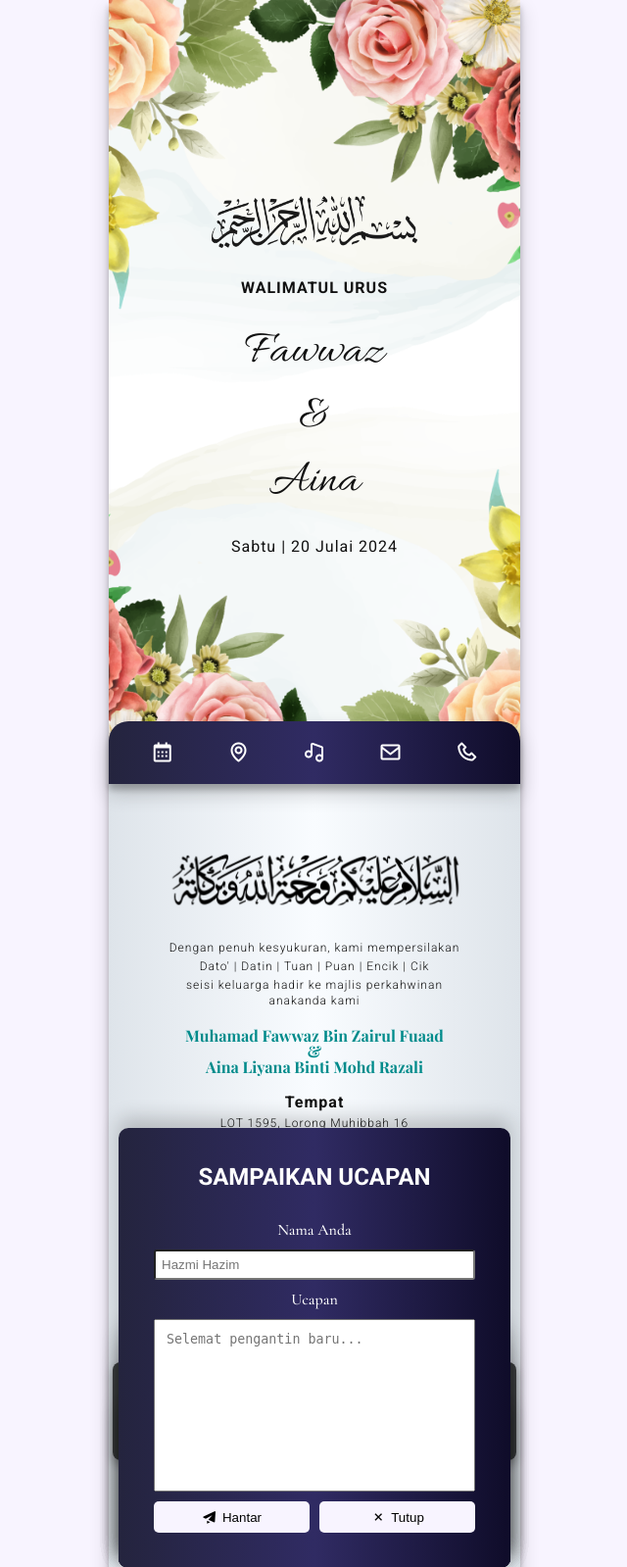
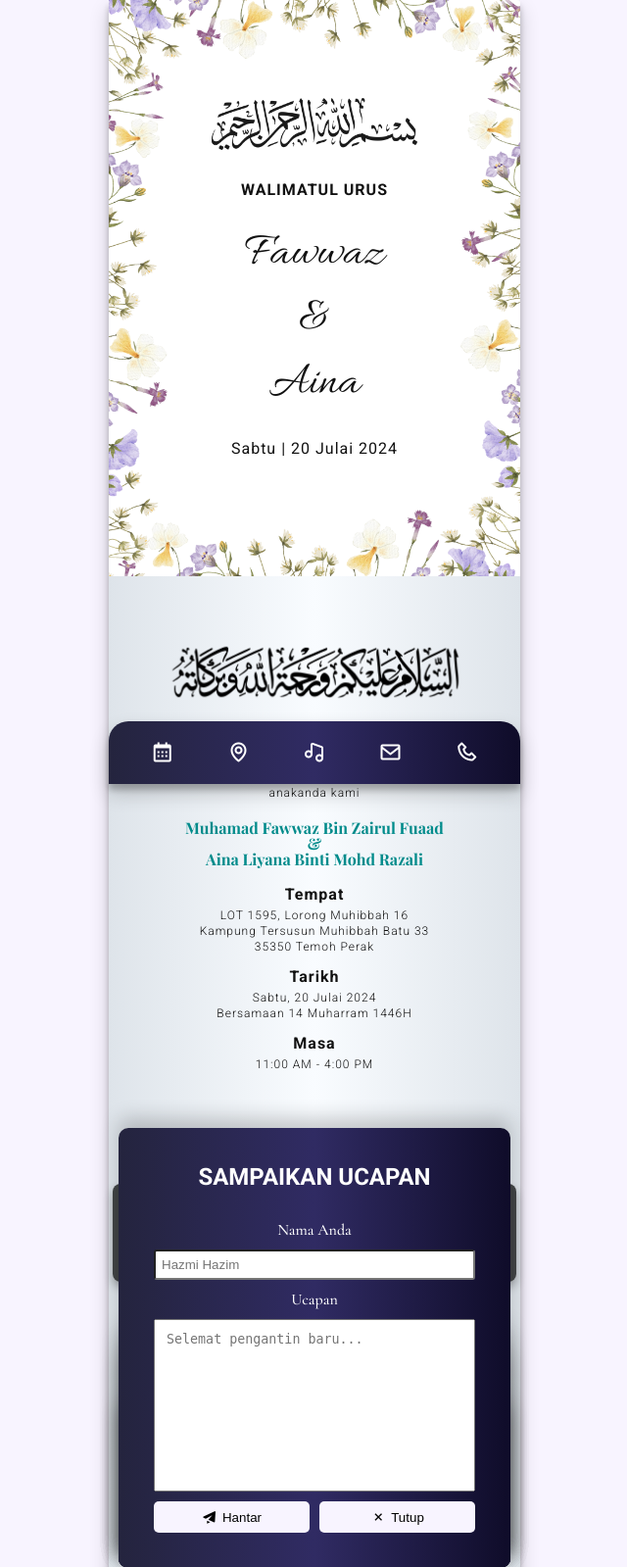
Before and after one commit to HazmiHazim/Kad-Jemputan-Kahwin, a PHP site: page / in a window 1280 px wide. Shown: the top 1599 px of the page at 98% size, without its empty margins (319-959 px from the left). Run offline with PHP 8.4, Linux system fonts and the light colour scheme; some web fonts are replaced.

Commit message:
Update Intro image

```diff
--- a/css/style.css
+++ b/css/style.css
@@ -106,18 +106,16 @@ section {
     # Intro
 ============================================================================================*/
 .card section.intro {
-    background: url(../images/test3.png);
+    background: url(../images/intro-bg.png);
     background-repeat: no-repeat;
-    background-size: cover;
-    background-position: center;
-    justify-content: center;
-    align-items: center;
-    min-height: 100vh;
+    background-size: contain;
+    background-position: top;
+    height: 588px;
 }
 
 .card section.intro .content {
     display: block;
-    padding: 200px 0;
+    padding: 100px 0px;
     text-align: center;
 }
 
@@ -197,6 +195,11 @@ section {
     align-items: center;
     justify-content: center;
     gap: 3px;
+}
+
+.card section.info .event-info .three,
+.card section.info .event-info .four {
+    margin-bottom: 15px;
 }
 
 .card section.info .event-info .one p,
@@ -575,7 +578,7 @@ section {
     align-items: center;
     justify-content: center;
     padding: 16px;
-    width: 30%;
+    width: 50%;
     border-radius: 100px;
     border: none;
     background: linear-gradient(90deg, #E5BDF6, #D8DEDE) !important;
--- a/index.html
+++ b/index.html
@@ -135,7 +135,7 @@
                 <div class="beri-ucapan-button reveal fade-bottom">
                     <button id="ucapan-btn">
                         <i class='bx bxs-pen'></i>
-                        <span>Ucapan</span>
+                        <span>Berikan Ucapan</span>
                     </button>
                 </div>
                 <div class="container-message reveal fade-bottom">
```
Also changed, not shown: images/intro-bg.png (added).
